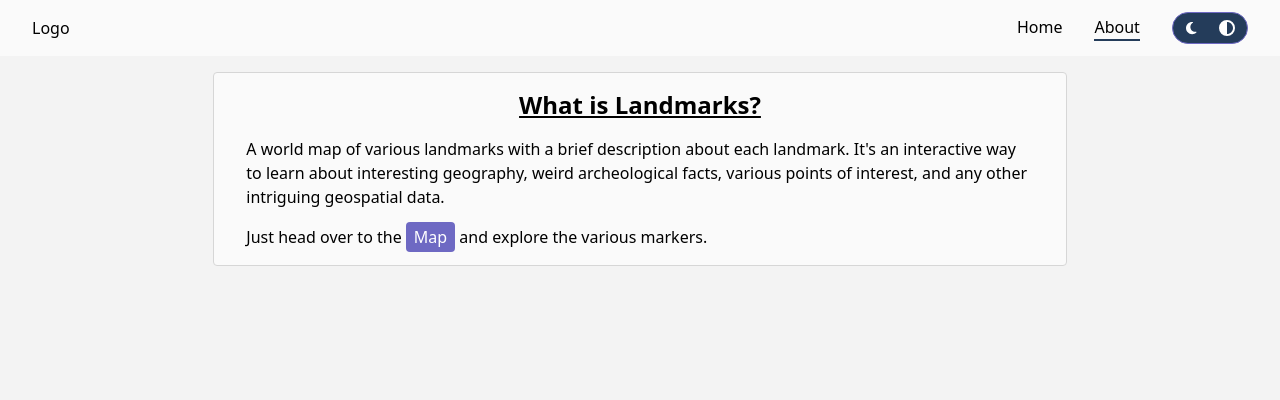
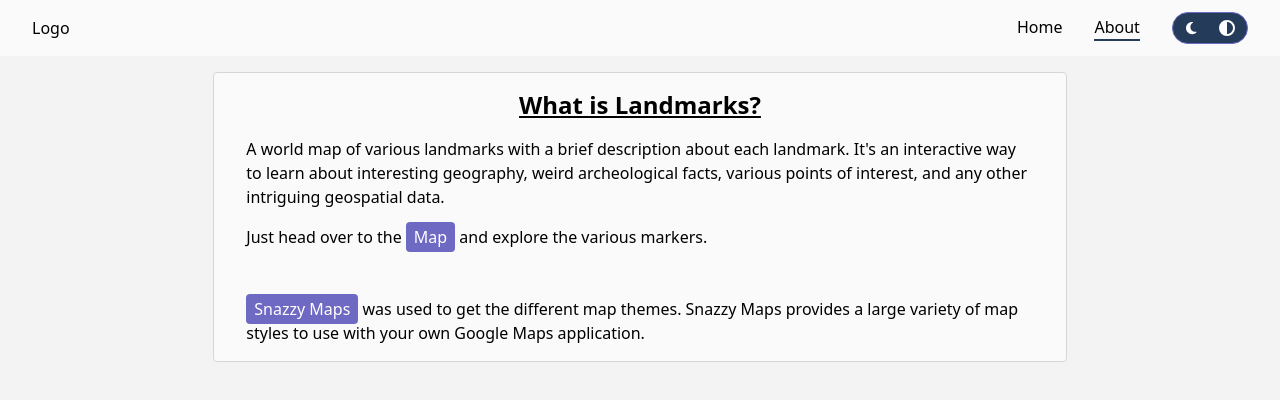
Before and after one commit to siobe34/landmarks, a Next.js app: page /about in a window 1280 px wide. Shown: the top 400 px of the page. Built offline with nearby package versions, Linux system fonts and the light colour scheme.

Commit message:
populated About page

```diff
--- a/pages/about/index.tsx
+++ b/pages/about/index.tsx
@@ -1,15 +1,18 @@
 import Head from "next/head";
+import Link from "next/link";
 
 import { PageSection } from "../../components/PageSection";
+
+const linkUtils = "px-2 py-1 rounded bg-secondary text-txtOnSecondary hover:underline";
 
 export default function About() {
     return (
         <>
             <Head>
-                <title>Landmarks | Home</title>
+                <title>Landmarks | About</title>
             </Head>
 
-            <PageSection className='justify-start mt-4 px-8'>
+            <PageSection className='justify-start gap-12 mt-4 px-8'>
                 <article className='flex flex-col gap-4'>
                     <h1 className='flex self-center text-2xl font-bold underline'>What is Landmarks?</h1>
                     <p>
@@ -18,10 +21,19 @@ export default function About() {
                     </p>
                     <p>
                         Just head over to the{" "}
-                        <a href='/' className='px-2 py-1 rounded bg-secondary text-txtOnSecondary hover:underline'>
+                        <Link href='/' className={linkUtils}>
                             Map
+                        </Link>{" "}
+                        and explore the various markers.
+                    </p>
+                </article>
+                <article className='flex flex-col gap-4'>
+                    <p>
+                        <a href='https://snazzymaps.com/' className={linkUtils}>
+                            Snazzy Maps
                         </a>{" "}
-                        and explore the various markers.
+                        was used to get the different map themes. Snazzy Maps provides a large variety of map styles to use with your own Google Maps
+                        application.
                     </p>
                 </article>
             </PageSection>
```
